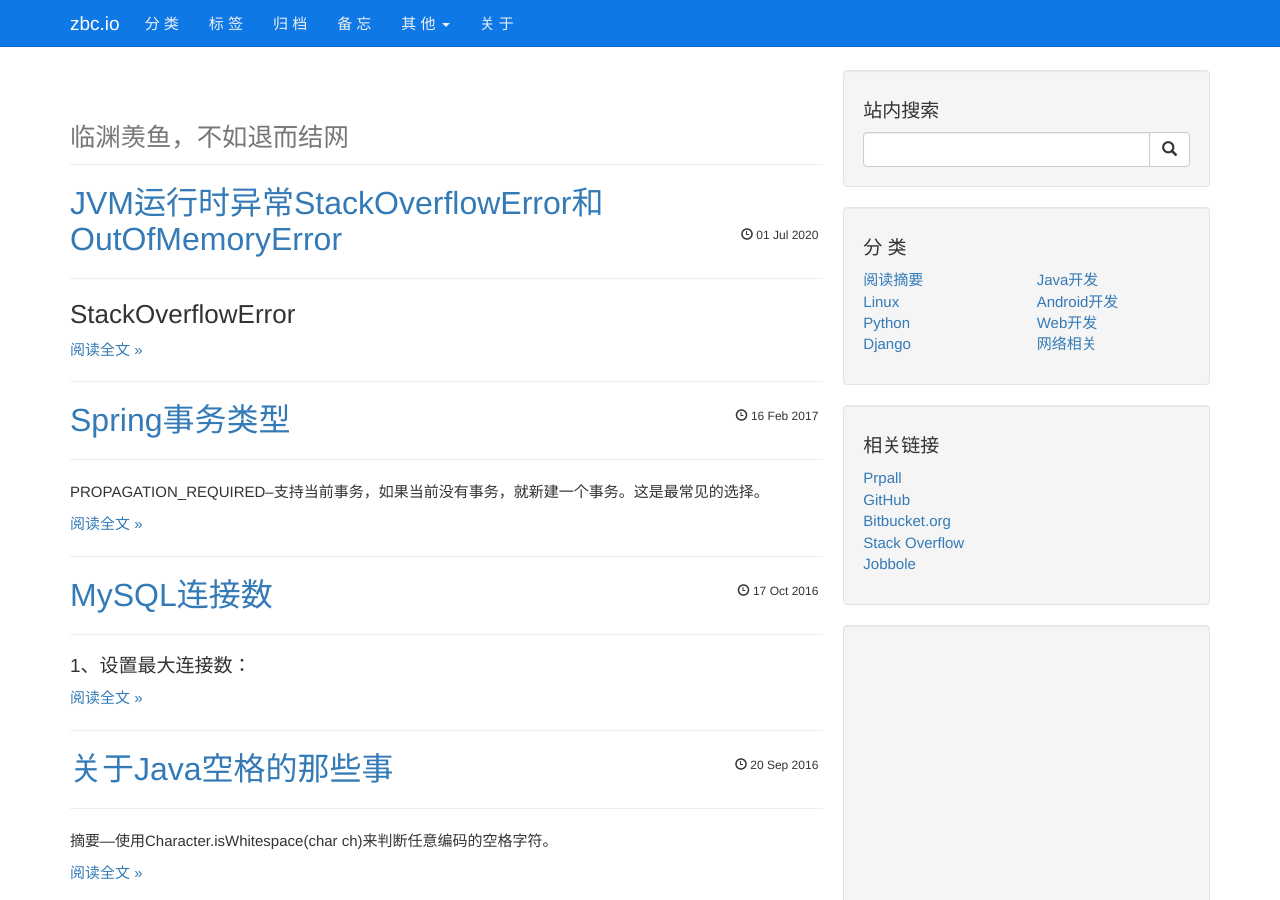
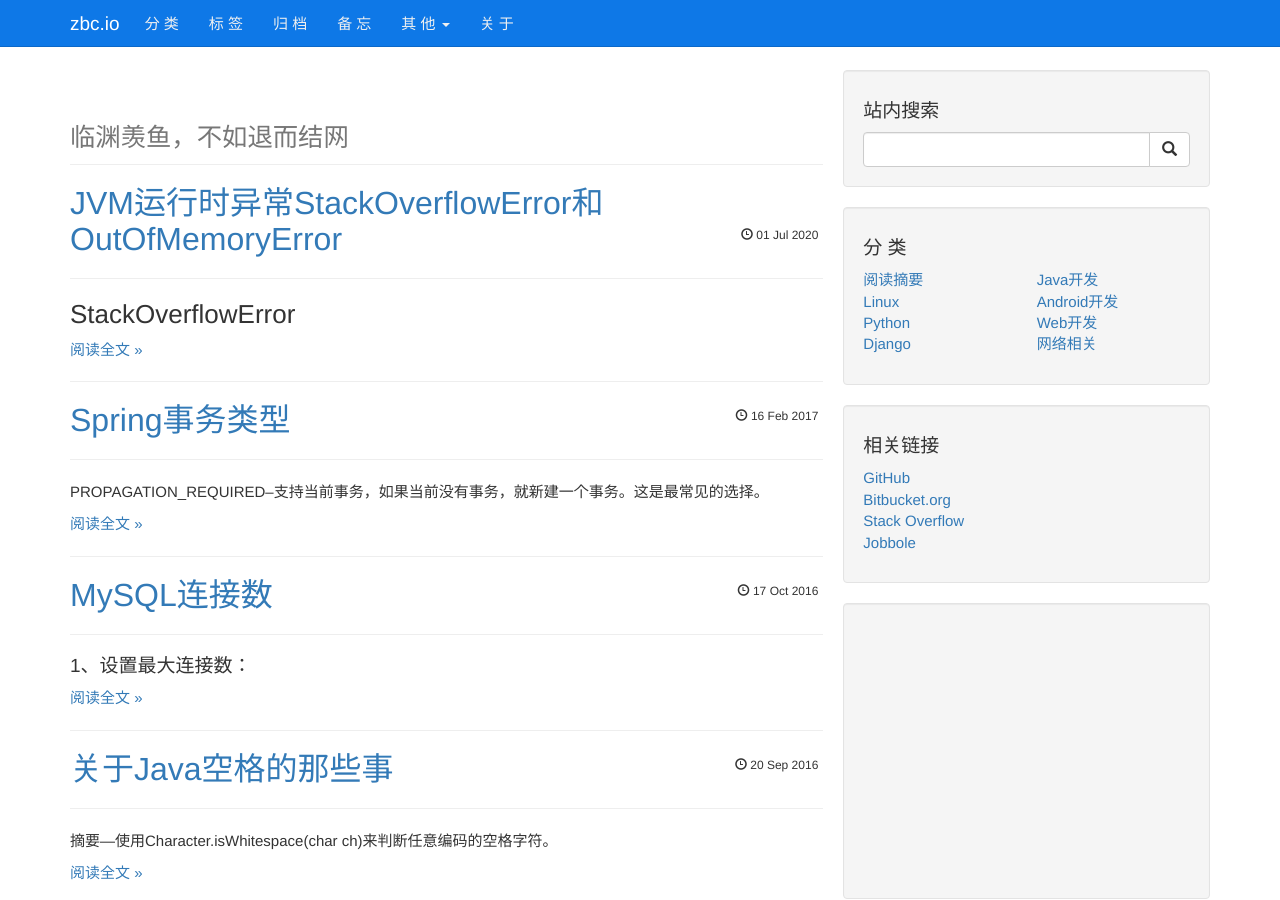
Before and after one commit to zbc0512/zbc0512.github.io, a Jekyll site: the page built from index.html, in a window 1280 px wide and 900 px high. Built offline with Jekyll 4.4.1, drawn with Linux system fonts in a browser that asks for light colours; nearby versions of some CDN libraries; library files that are not in the unit come from our copies; the list of posts is cut into pages by our own code; comment, search, counter and statistics services are not loaded.

Commit message:
Update links.html

```diff
--- a/_includes/links.html
+++ b/_includes/links.html
@@ -1,9 +1,4 @@
             <ul class="list-unstyled">
-              <li>
-                <a href="http://prpall.top">
-                  Prpall
-                </a>
-              </li>
               <li>
                 <a href="https://github.com/">
                   GitHub
```
